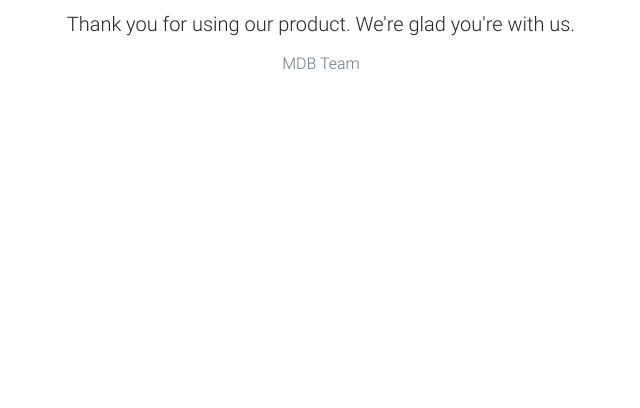
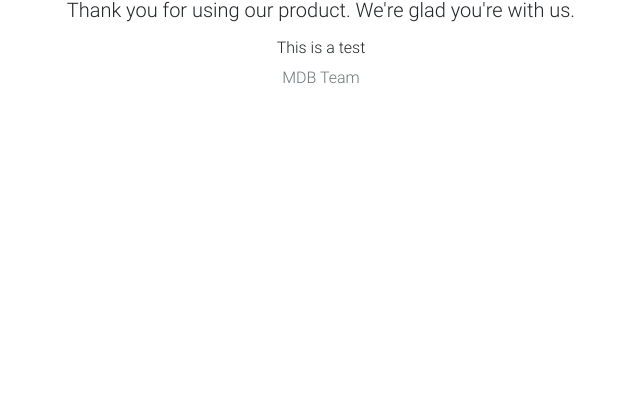
Before and after one commit to piumi96/TutorApp, a website: page index.html in a window 1280 px wide. Shown: the part 392-800 px from the top of the page, without its empty margins (319-959 px from the left). Drawn offline with Linux system fonts and the light colour scheme.

Commit message:
added h6 to the index file

```diff
--- a/index.html
+++ b/index.html
@@ -24,6 +24,7 @@
             <h1 class="animated fadeIn mb-4">Material Design for Bootstrap</h1>
 
             <h5 class="animated fadeIn mb-3">Thank you for using our product. We're glad you're with us.</h5>
+            <h6>  This is a test </h6>
 
             <p class="animated fadeIn text-muted">MDB Team</p>
         </div>
```
